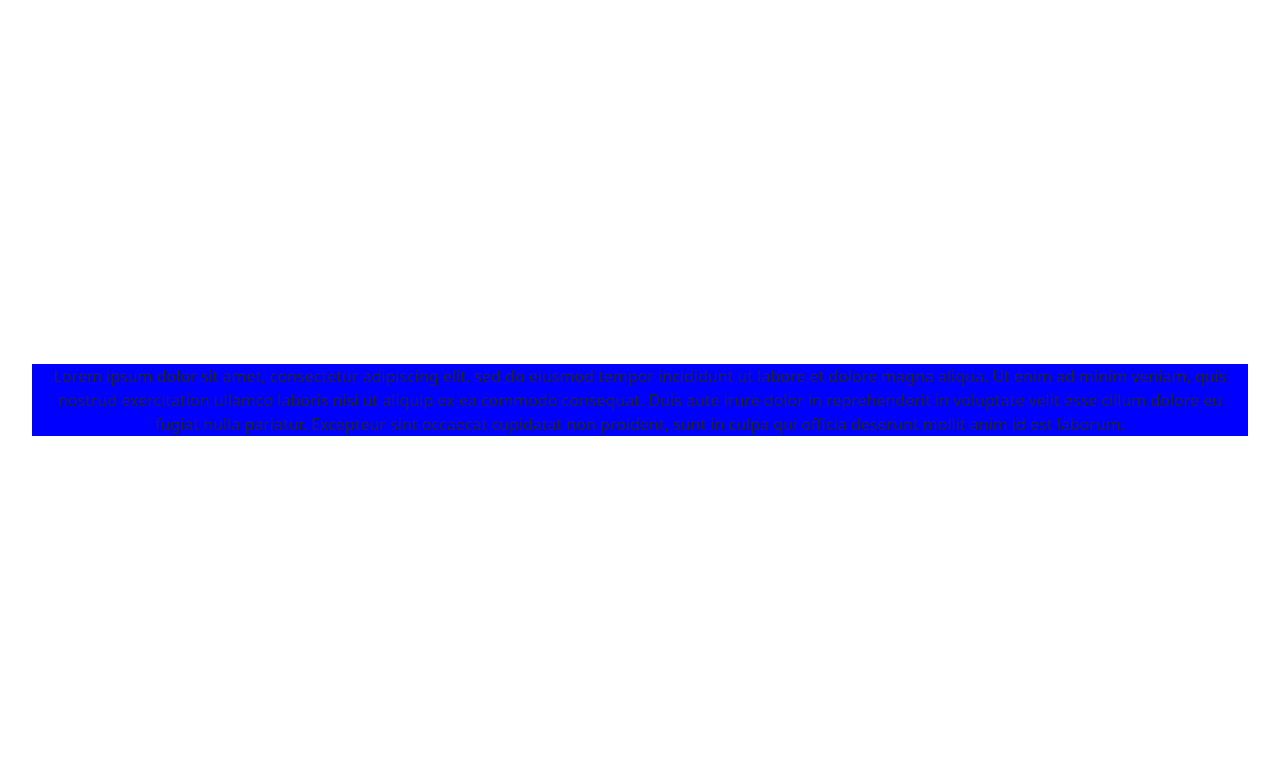
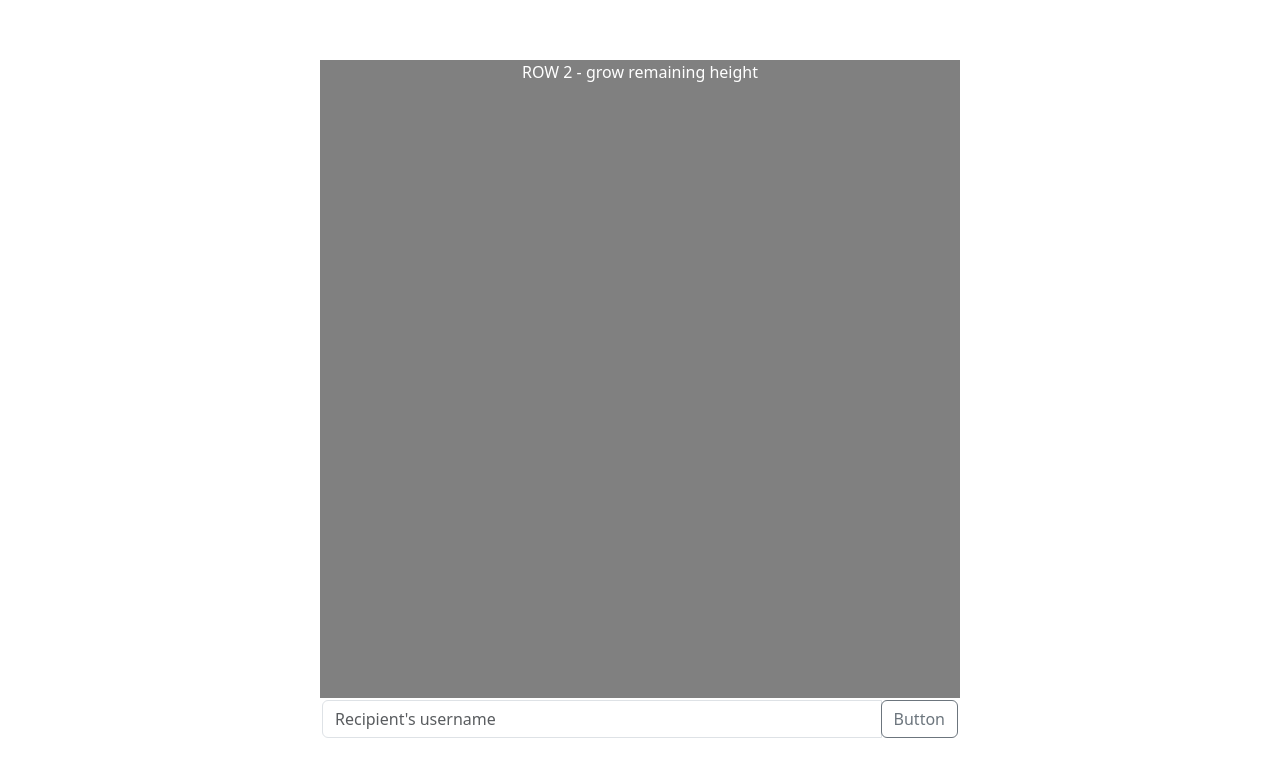
Before and after one commit to Michae1CC/smessage, a React (Vite) app: page / in a window 1280 px wide. Shown: the top 776 px of the page. Built offline with nearby package versions, Linux system fonts and the light colour scheme.

Commit message:
Added main layout

```diff
--- a/src/App.scss
+++ b/src/App.scss
@@ -1,44 +1,37 @@
 @import "~bootstrap/scss/bootstrap";
 
+.outer {
+  background-color: black;
+  height: 85vh !important;
+  width: 80vh !important;
+  max-width: 700px !important;
+  border-radius: 25px;
+}
+
+.main-display {
+  background-color: grey;
+}
+
+.main-input {
+  max-height: 200px !important;
+  background-color: white;
+}
+
 #root {
-  max-width: 1280px;
   margin: 0 auto;
   padding: 2rem;
   text-align: center;
 }
 
-.logo {
-  height: 6em;
-  padding: 1.5em;
-  will-change: filter;
-  transition: filter 300ms;
+.bg-purple {
+  background: rgb(48, 0, 50);
 }
-.logo:hover {
-  filter: drop-shadow(0 0 2em #646cffaa);
+.bg-gray {
+  background: rgb(74, 74, 74);
 }
-.logo.react:hover {
-  filter: drop-shadow(0 0 2em #61dafbaa);
+.bg-blue {
+  background: rgb(50, 101, 196);
 }
-
-@keyframes logo-spin {
-  from {
-    transform: rotate(0deg);
-  }
-  to {
-    transform: rotate(360deg);
-  }
+.bg-red {
+  background: rgb(196, 50, 53);
 }
-
-@media (prefers-reduced-motion: no-preference) {
-  a:nth-of-type(2) .logo {
-    animation: logo-spin infinite 20s linear;
-  }
-}
-
-.card {
-  padding: 2em;
-}
-
-.read-the-docs {
-  color: #888;
-}
--- a/src/App.tsx
+++ b/src/App.tsx
@@ -1,18 +1,44 @@
 // import { useState } from 'react'
 // import reactLogo from './assets/react.svg'
 // import viteLogo from '/vite.svg'
-import './App.scss'
+import "./App.scss";
 
 function App() {
   // https://getbootstrap.com/docs/4.3/utilities/overflow/
   // https://bootsnipp.com/snippets/6XlB5
   return (
     <>
-      <div className="container-fluid" style={{backgroundColor: "blue"}}>
-Lorem ipsum dolor sit amet, consectetur adipiscing elit, sed do eiusmod tempor incididunt ut labore et dolore magna aliqua. Ut enim ad minim veniam, quis nostrud exercitation ullamco laboris nisi ut aliquip ex ea commodo consequat. Duis aute irure dolor in reprehenderit in voluptate velit esse cillum dolore eu fugiat nulla pariatur. Excepteur sint occaecat cupidatat non proident, sunt in culpa qui officia deserunt mollit anim id est laborum.
+      <div className="container-fluid outer">
+        <div className="row justify-content-center h-100">
+          <div className="h-100 d-flex flex-column">
+            <div className="row justify-content-center flex-grow-1 main-display">
+              <div className="text-white">ROW 2 - grow remaining height</div>
+            </div>
+            <div className="row justify-content-center main-input">
+              <div className="input-group" style={{ padding: "2px" }}>
+                <input
+                  type="text"
+                  className="form-control"
+                  placeholder="Recipient's username"
+                  aria-label="Recipient's username"
+                  aria-describedby="button-addon2"
+                />
+                <div className="input-group-append">
+                  <button
+                    className="btn btn-outline-secondary"
+                    type="button"
+                    id="button-addon2"
+                  >
+                    Button
+                  </button>
+                </div>
+              </div>
+            </div>
+          </div>
+        </div>
       </div>
     </>
   );
 }
 
-export default App
+export default App;
--- a/vite.config.ts
+++ b/vite.config.ts
@@ -1,16 +1,23 @@
-import {resolve} from 'path'
-import { defineConfig } from 'vite'
-import react from '@vitejs/plugin-react'
+import { resolve } from "path";
+import { defineConfig } from "vite";
+import react from "@vitejs/plugin-react";
 
 // https://vitejs.dev/config/
 export default defineConfig({
   resolve: {
     alias: {
-      '~bootstrap': resolve(__dirname, 'node_modules/bootstrap'),
-    }
+      "~bootstrap": resolve(__dirname, "node_modules/bootstrap"),
+    },
   },
   server: {
     port: 8080,
   },
+  css: {
+    preprocessorOptions: {
+      scss: {
+        quietDeps: true,
+      },
+    },
+  },
   plugins: [react()],
-})
+});
```
